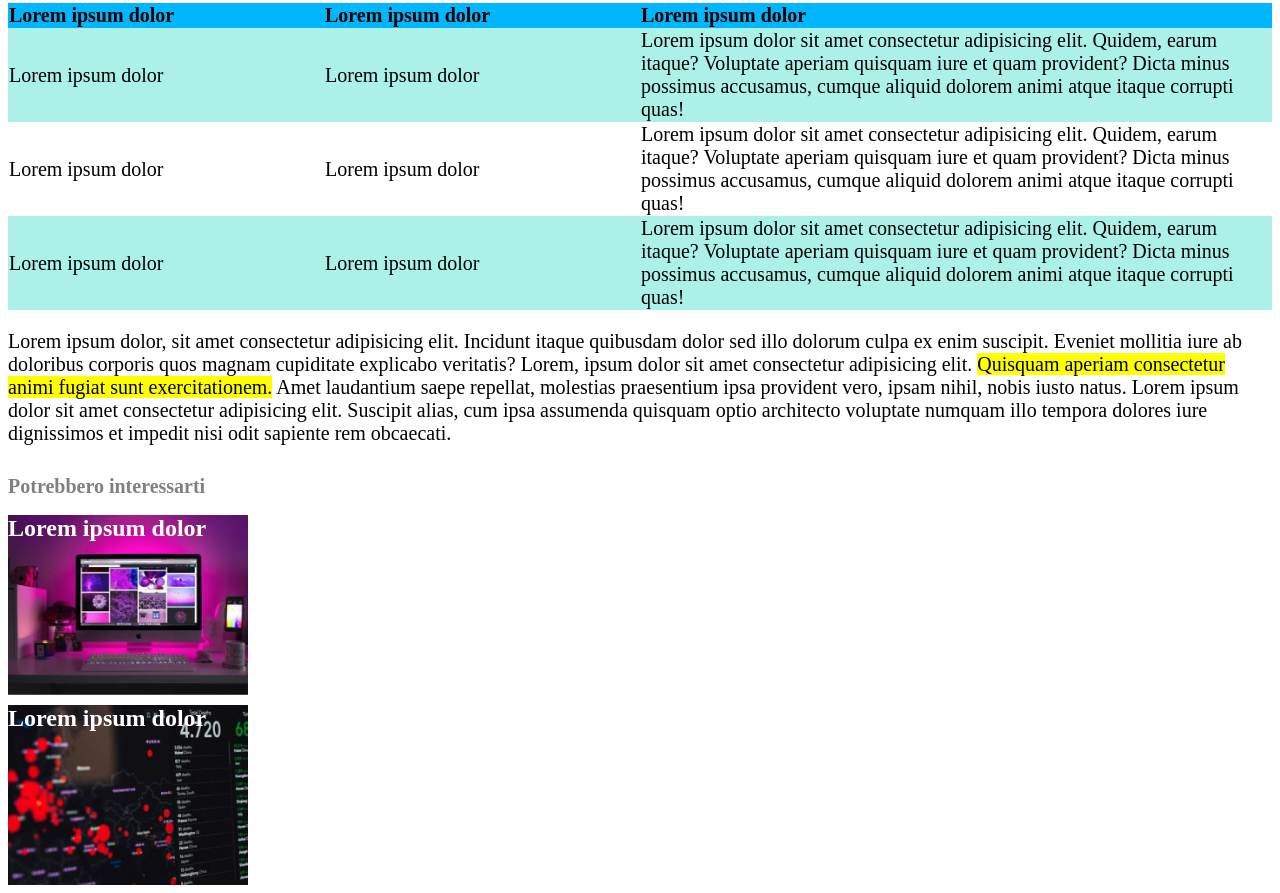
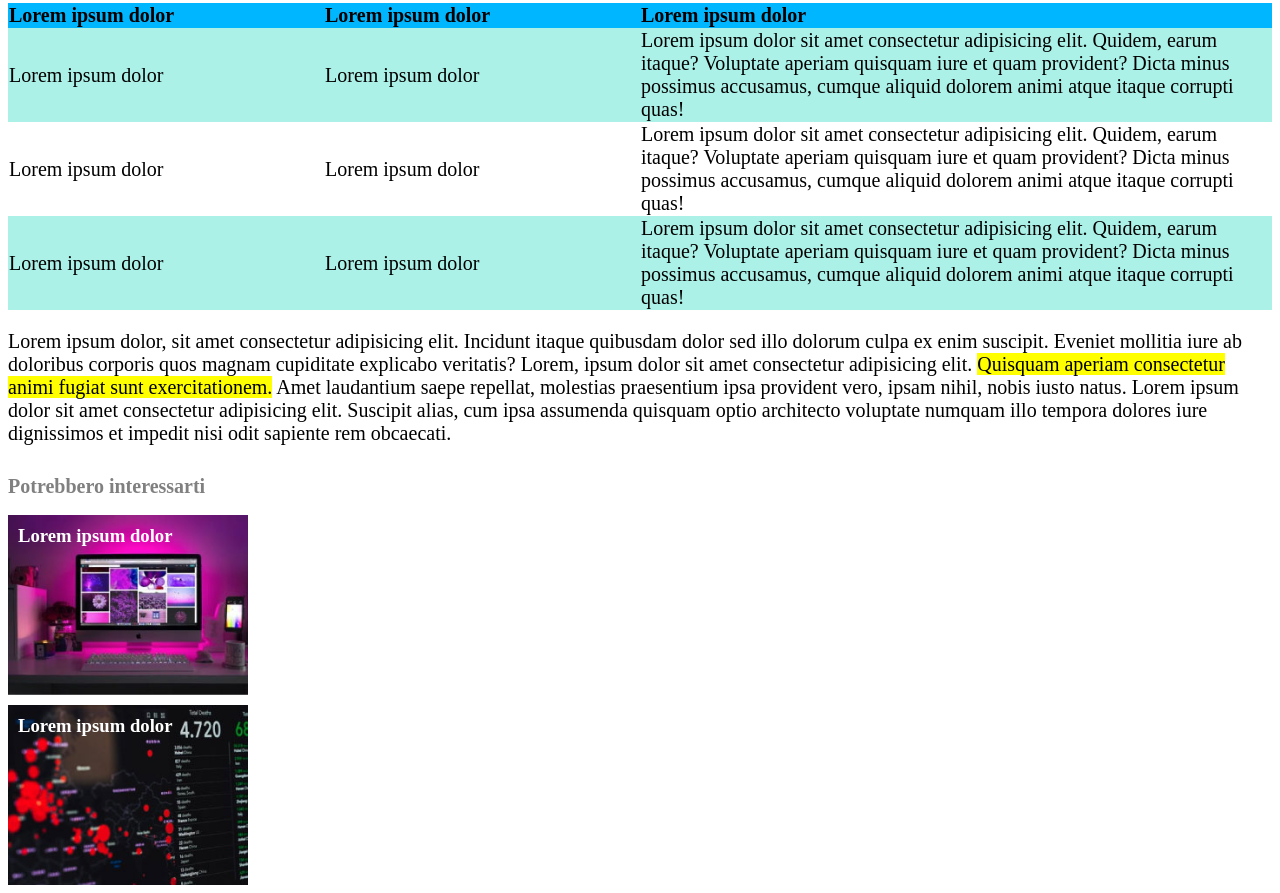
Before and after one commit to KaterinaProkopenko/html-css-booleaner, a plain HTML site: page index.html in a window 1280 px wide. Shown: the part 1030-1923 px from the top of the page. Drawn offline with Linux system fonts and the light colour scheme.

Commit message:
L'esercizio è finito

```diff
--- a/css/style.css
+++ b/css/style.css
@@ -3,6 +3,7 @@ header {
     height: 100px;
     background-color: rgb(97, 152, 233);
     background-image: url(../img/pattern.png);
+    background-size: 35%;
     position: relative;
 }
 
@@ -20,9 +21,10 @@ a {
     text-decoration: none;
 }
 
-h2 {
+h3 {
     color: white;
     margin-top: 10px;
+    padding: 10px;
 }
 
 table {
@@ -73,6 +75,7 @@ footer {
 .interesting {
     width: 240px;
     height: 180px;
+    background-size: cover;
 }
 
 .lightblue {
@@ -88,12 +91,10 @@ footer {
 
 #first-recommendation {
     background-image: url(../img/monitor.jpg);
-    background-size: cover;
 }
 
 #second-recommendation {
     background-image: url(../img/graph.jpg);
-    background-size: cover;
 }
 
 #header-first {
--- a/index.html
+++ b/index.html
@@ -5,11 +5,11 @@
     <meta http-equiv="X-UA-Compatible" content="IE=edge">
     <meta name="viewport" content="width=device-width, initial-scale=1.0">
     <link rel="stylesheet" href="css/style.css">
-    <title>Document</title>
+    <title>The Booleaner</title>
 </head>
 <body>
     <header>
-       <img src="img/logo.svg" alt="logo" id="logo">
+       <img id="logo" src="img/logo.svg" alt="logo">
     </header>
 
     <main>
@@ -21,7 +21,7 @@
             <div class="subtext">Scritto da
                 <a href="https://boolean.careers/">The Booleaner</a>
             </div>
-            <div class="subtext" id="date">il 10/10/2020</div>
+            <div id="date" class="subtext">il 10/10/2020</div>
 
             <!--Immagini-->
             <div class="photo">
@@ -33,7 +33,10 @@
         </section>
 
         <section class="main-part">
+            <!-- Paragrafo -->
             <p>Lorem ipsum dolor, sit amet consectetur adipisicing elit. Incidunt itaque quibusdam dolor sed illo dolorum culpa ex enim suscipit. Eveniet mollitia iure ab doloribus corporis quos magnam cupiditate explicabo veritatis? Lorem, ipsum dolor sit amet consectetur adipisicing elit. <span class="background-yellow">Quisquam aperiam consectetur animi fugiat sunt exercitationem.</span> Amet laudantium saepe repellat, molestias praesentium ipsa provident vero, ipsam nihil, nobis iusto natus. Lorem ipsum dolor sit amet consectetur adipisicing elit. Suscipit alias, cum ipsa assumenda quisquam optio architecto voluptate numquam illo tempora dolores iure dignissimos et impedit nisi odit sapiente rem obcaecati.</p>
+
+            <!-- Lista -->
             <div class="list">
                 <ul>
                     <li>Lorem ipsum dolor sit amet, consectetur adipisicing elit. Corporis eligendi eum voluptatem facilis quo, possimus est distinctio placeat in iusto aut quis quia id, animi iure blanditiis quas deleniti nihil!</li>
@@ -70,6 +73,8 @@
                     </tr>
                 </tbody>
             </table>
+
+            <!-- Paragrafo -->
             <p>Lorem ipsum dolor, sit amet consectetur adipisicing elit. Incidunt itaque quibusdam dolor sed illo dolorum culpa ex enim suscipit. Eveniet mollitia iure ab doloribus corporis quos magnam cupiditate explicabo veritatis? Lorem, ipsum dolor sit amet consectetur adipisicing elit. <span class="background-yellow">Quisquam aperiam consectetur animi fugiat sunt exercitationem.</span> Amet laudantium saepe repellat, molestias praesentium ipsa provident vero, ipsam nihil, nobis iusto natus. Lorem ipsum dolor sit amet consectetur adipisicing elit. Suscipit alias, cum ipsa assumenda quisquam optio architecto voluptate numquam illo tempora dolores iure dignissimos et impedit nisi odit sapiente rem obcaecati.</p>
 
         </section>
@@ -77,15 +82,14 @@
 
     <footer>
         <h2 class="subtext">Potrebbero interessarti</h2>
-        <div class="interesting" id="first-recommendation">
-            <h2>Lorem ipsum dolor</h2>
+        <div id="first-recommendation" class="interesting">
+            <h3>Lorem ipsum dolor</h3>
         </div>
 
-        <div class="interesting" id="second-recommendation">
-            <h2>Lorem ipsum dolor</h2>
+        <div id="second-recommendation" class="interesting">
+            <h3>Lorem ipsum dolor</h3>
         </div>
     </footer>
 
-    <!--Manca fonts, padding di h2 e ordinare il codice-->
 </body>
 </html>
```
